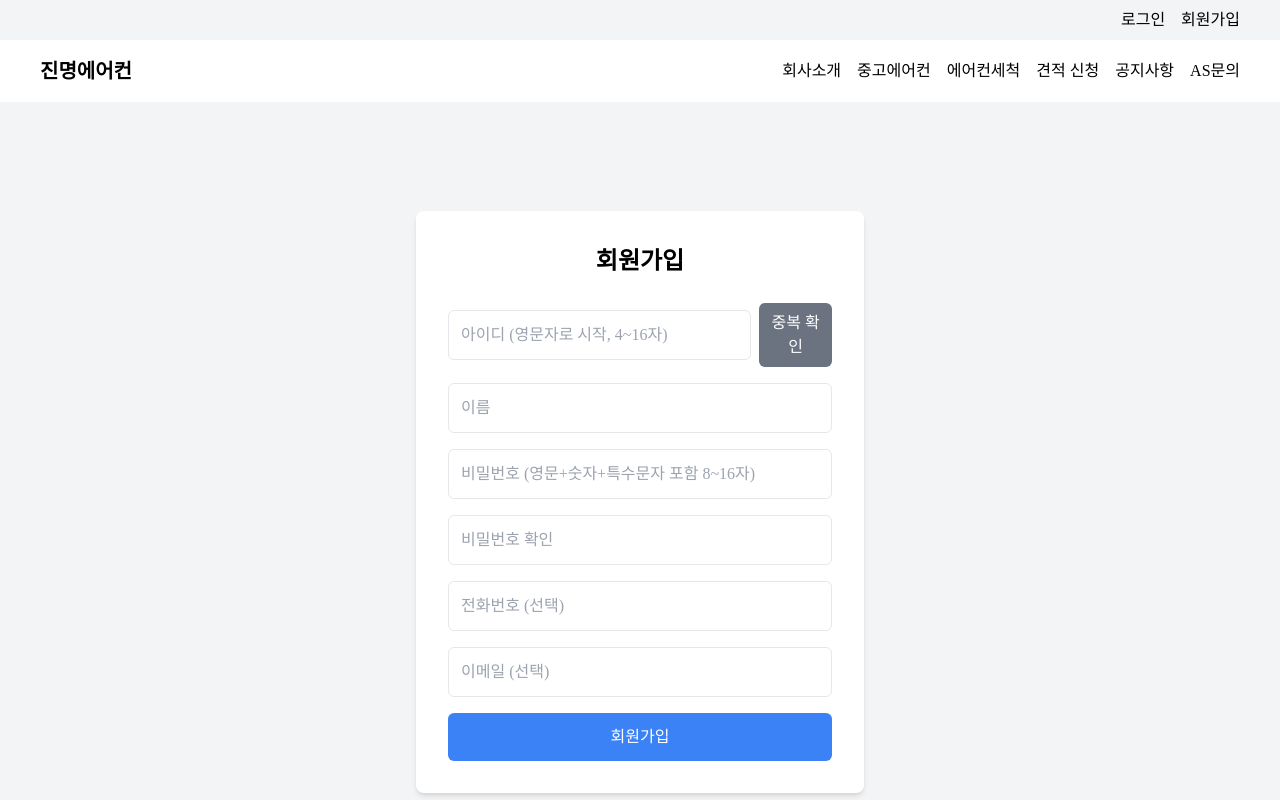
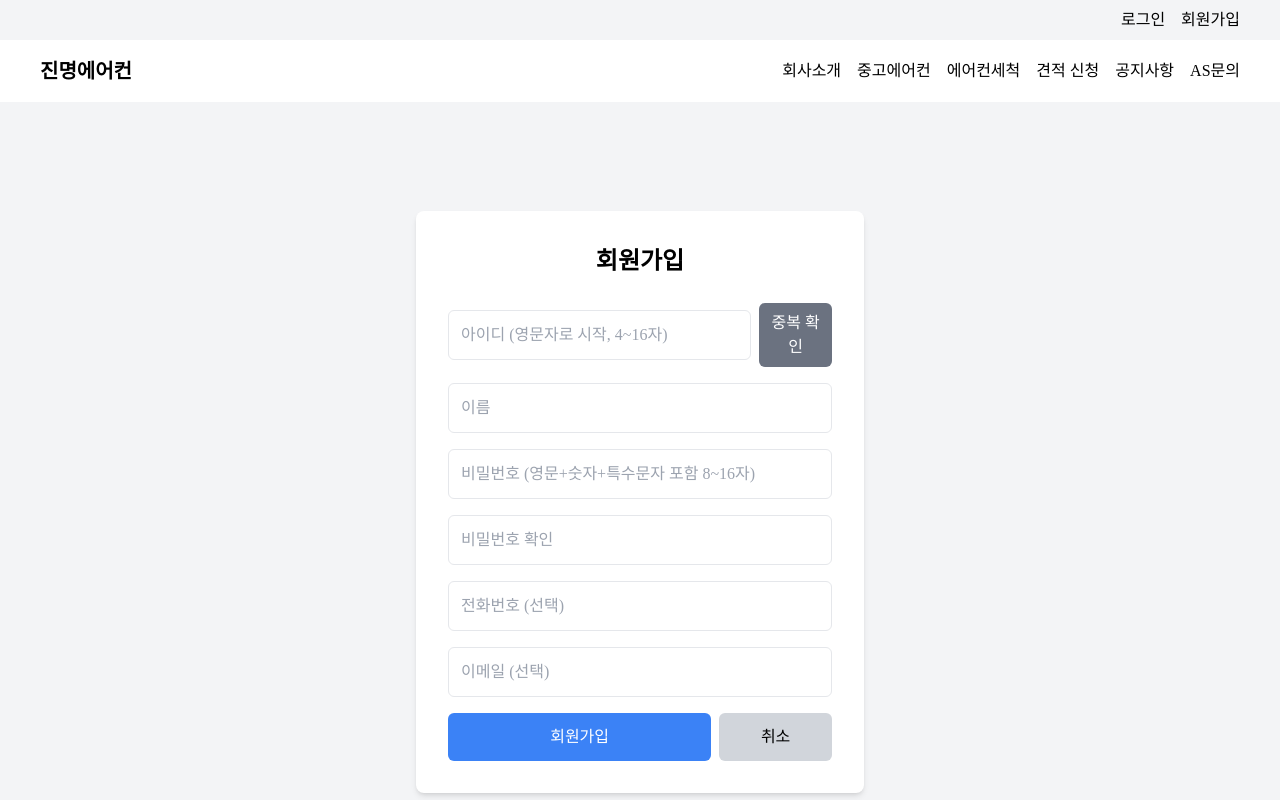
Before and after one commit to KHY90/JMAirAgentFront, a Next.js app: page /join in a window 1280 px wide. Shown: the top 800 px of the page. Built offline with nearby package versions, Linux system fonts and the light colour scheme.

Commit message:
회원가입 취소 추가

```diff
--- a/src/app/(user)/join/page.tsx
+++ b/src/app/(user)/join/page.tsx
@@ -42,6 +42,14 @@ export default function JoinPage() {
     } catch (error) {
       console.error("회원가입 오류:", error);
       alert("회원가입에 실패했습니다.");
+    }
+  };
+
+  // 취소 버튼 핸들러
+  const handleCancel = () => {
+    const confirmCancel = window.confirm("회원가입을 취소하시겠습니까?");
+    if (confirmCancel) {
+      router.back();
     }
   };
 
@@ -125,9 +133,22 @@ export default function JoinPage() {
           />
           {errors.email && <p className="text-red-500 text-sm">{errors.email}</p>}
 
-          <button type="submit" className="w-full bg-blue-500 text-white py-3 rounded-md hover:bg-blue-600">
-            회원가입
-          </button>
+          {/* 회원가입 & 취소 버튼 */}
+          <div className="flex space-x-2 w-full">
+            <button
+              type="submit"
+              className="w-[70%] bg-blue-500 text-white py-3 rounded-md hover:bg-blue-600"
+            >
+              회원가입
+            </button>
+            <button
+              type="button"
+              onClick={handleCancel}
+              className="w-[30%] bg-gray-300 text-black py-3 rounded-md hover:bg-danger"
+            >
+              취소
+            </button>
+          </div>
         </form>
       </div>
     </div>
```
